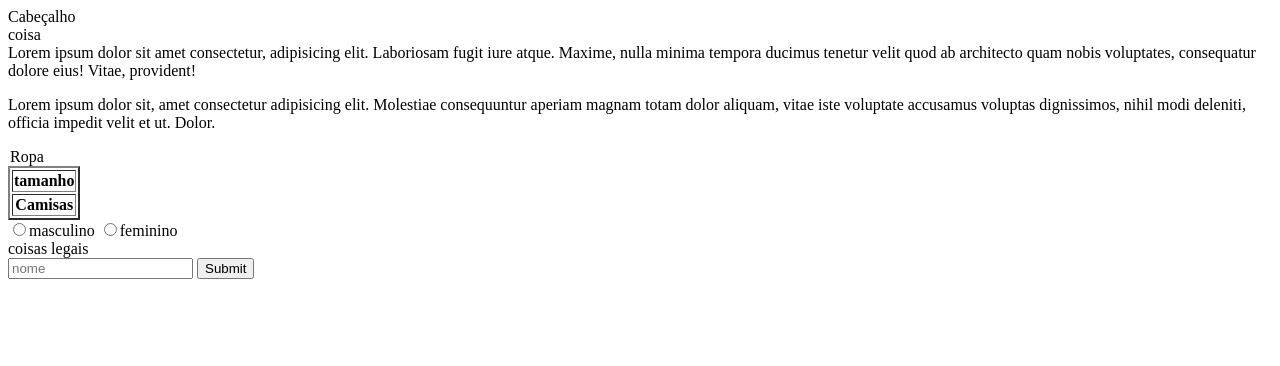
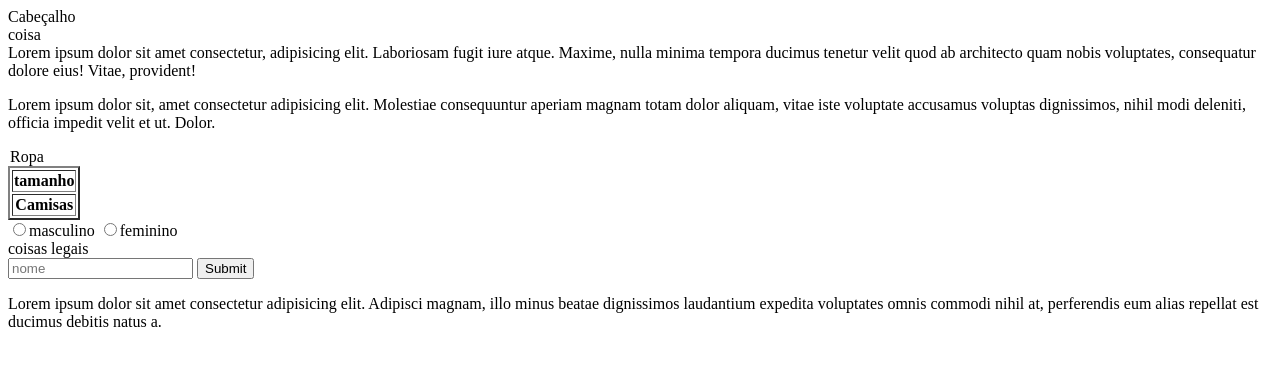
Before and after one commit to Dexteriano123/HTML-E-CSS, a plain HTML site: page Nova pasta/INDEX.HTML in a window 1280 px wide. Drawn offline with Linux system fonts and the light colour scheme.

Commit message:
commit teste

```diff
--- a/Nova pasta/INDEX.HTML
+++ b/Nova pasta/INDEX.HTML
@@ -48,6 +48,7 @@
         <input type="text" name="nome" placeholder="nome" required>
         <input type="submit" name="enviar">
     </form>
+    <p>Lorem ipsum dolor sit amet consectetur adipisicing elit. Adipisci magnam, illo minus beatae dignissimos laudantium expedita voluptates omnis commodi nihil at, perferendis eum alias repellat est ducimus debitis natus a.</p>
 </body>
 
 </html>
```
